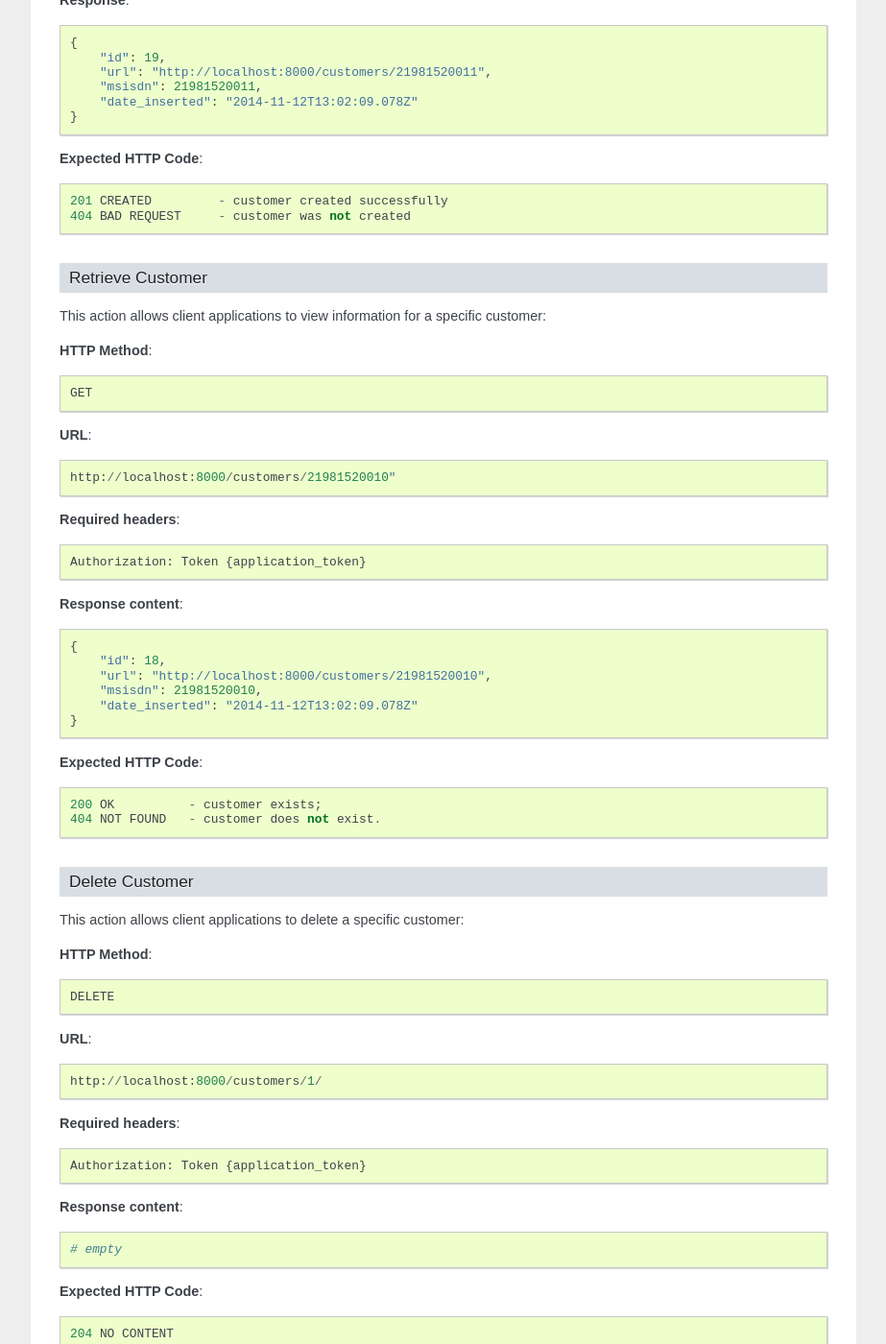
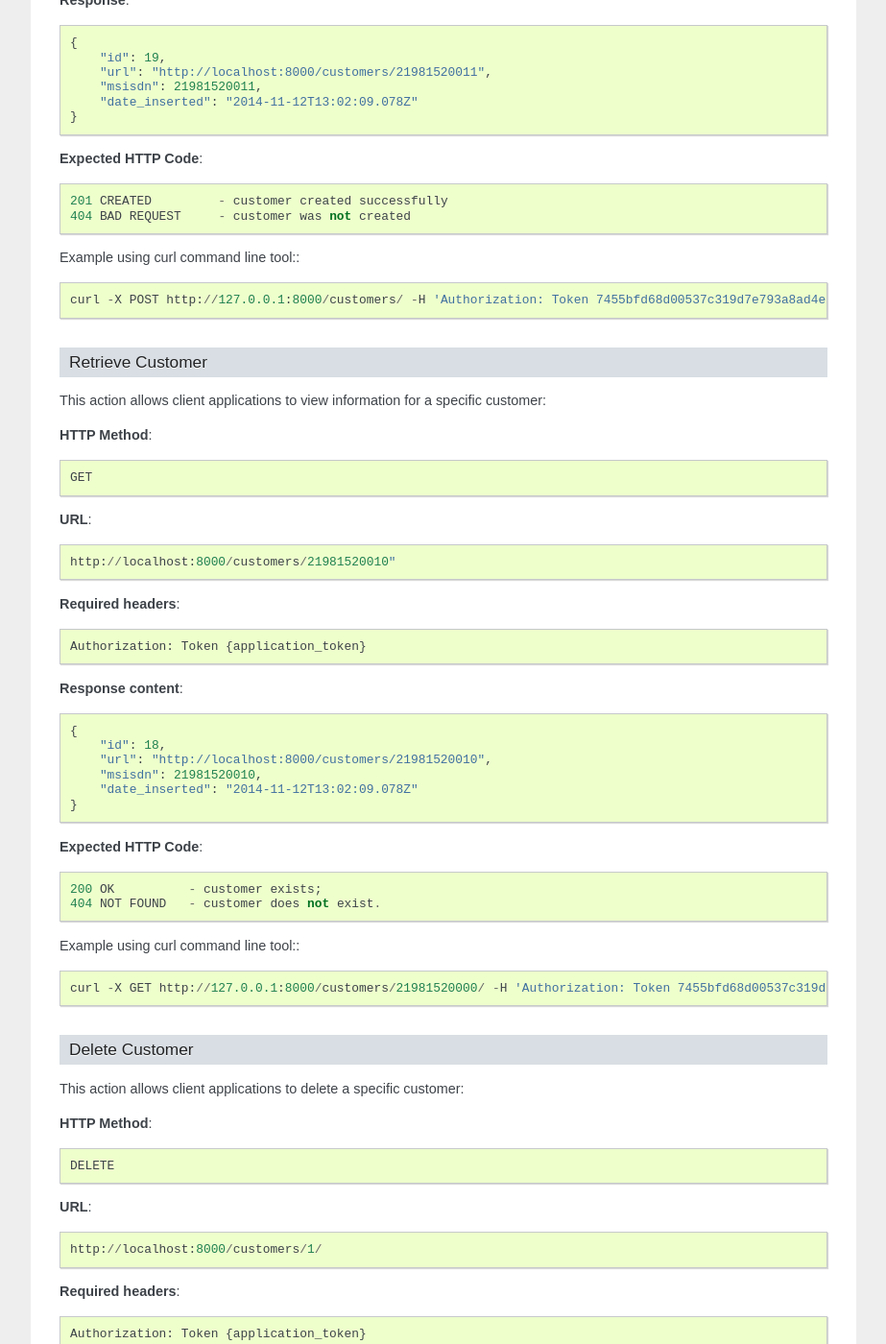
Before and after one commit to tcosta84/blacklist, a Sphinx documentation site: the page built from docs/source/api.rst, in a window 1280 px wide and 1400 px high, scrolled down 3063 px. Shown: the whole window at 96% size, without its empty margins (198-1121 px from the left). Built offline with Sphinx 7.4.7, drawn with Linux system fonts in a browser that asks for light colours; some of the changed text lies outside the part shown.

Commit message:
Add curl command example docs

```diff
--- a/docs/source/api.rst
+++ b/docs/source/api.rst
@@ -85,9 +85,9 @@ This action allows client applications to view all the customers currently black
 
     200 OK
 
-The curl command line tool may be useful for testing token authenticated APIs. For example:::
+Example using curl command line tool:::
 
-    curl -X GET http://127.0.0.1:8000/api/example/ -H 'Authorization: Token 9944b09199c62bcf9418ad846dd0e4bbdfc6ee4b'
+    curl -X GET http://127.0.0.1:8000/customers/ -H 'Authorization: Token 7455bfd68d00537c319d7e793a8ad4eb266ec9e3' -H 'Accept: application/json; indent=4'
 
 **Pagination**
 
@@ -136,6 +136,10 @@ This action allows client applications to add new customers to the blacklist:
     201 CREATED         - customer created successfully
     404 BAD REQUEST     - customer was not created
 
+Example using curl command line tool:::
+
+    curl -X POST http://127.0.0.1:8000/customers/ -H 'Authorization: Token 7455bfd68d00537c319d7e793a8ad4eb266ec9e3' -H 'Content-type: application/json' -d '{"msisdn": 21981520000}' curl -X DELETE http://127.0.0.1:8000/customers/21981520000/ -H 'Authorization: Token 7455bfd68d00537c319d7e793a8ad4eb266ec9e3' -H 'Accept: application/json; indent=4'
+
 Retrieve Customer
 -----------------
 
@@ -167,6 +171,10 @@ This action allows client applications to view information for a specific custom
     200 OK          - customer exists;
     404 NOT FOUND   - customer does not exist.
 
+Example using curl command line tool:::
+
+    curl -X GET http://127.0.0.1:8000/customers/21981520000/ -H 'Authorization: Token 7455bfd68d00537c319d7e793a8ad4eb266ec9e3' -H 'Accept: application/json; indent=4'
+
 Delete Customer
 ---------------
 
@@ -192,6 +200,10 @@ This action allows client applications to delete a specific customer:
 
     204 NO CONTENT
 
+Example using curl command line tool:::
+
+    curl -X DELETE http://127.0.0.1:8000/customers/21981520000/ -H 'Authorization: Token 7455bfd68d00537c319d7e793a8ad4eb266ec9e3'
+
 Browsable API
 =============
 
```
